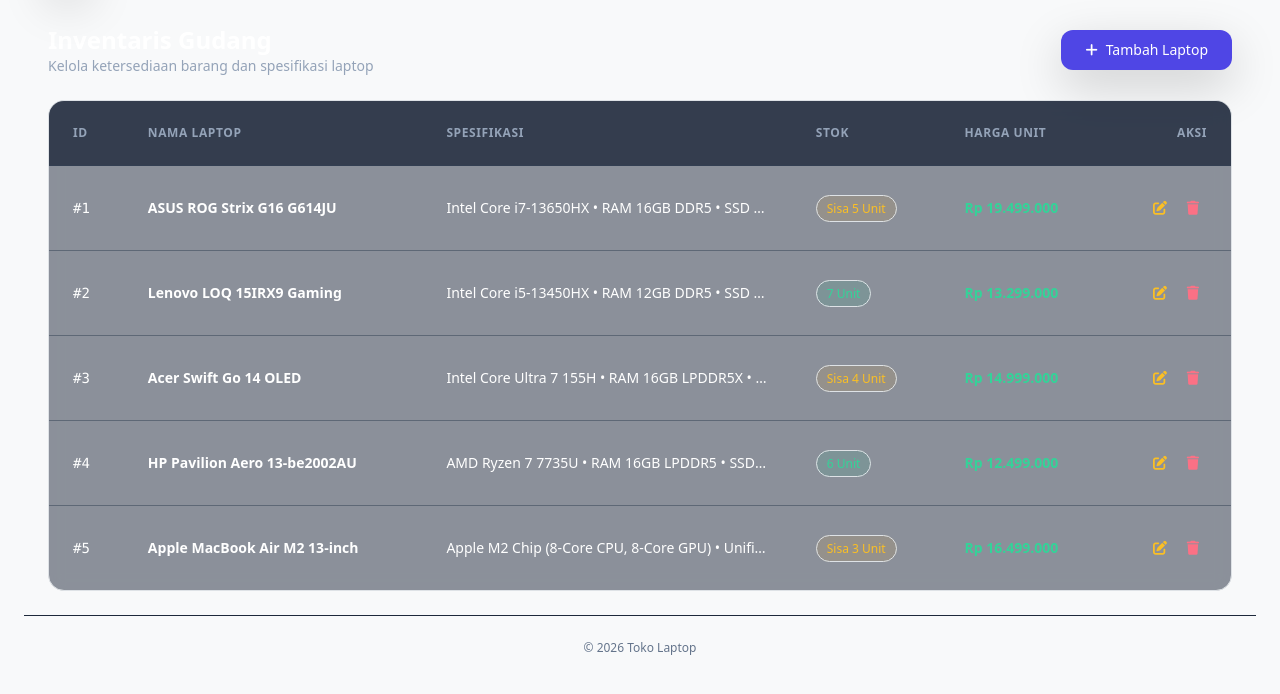
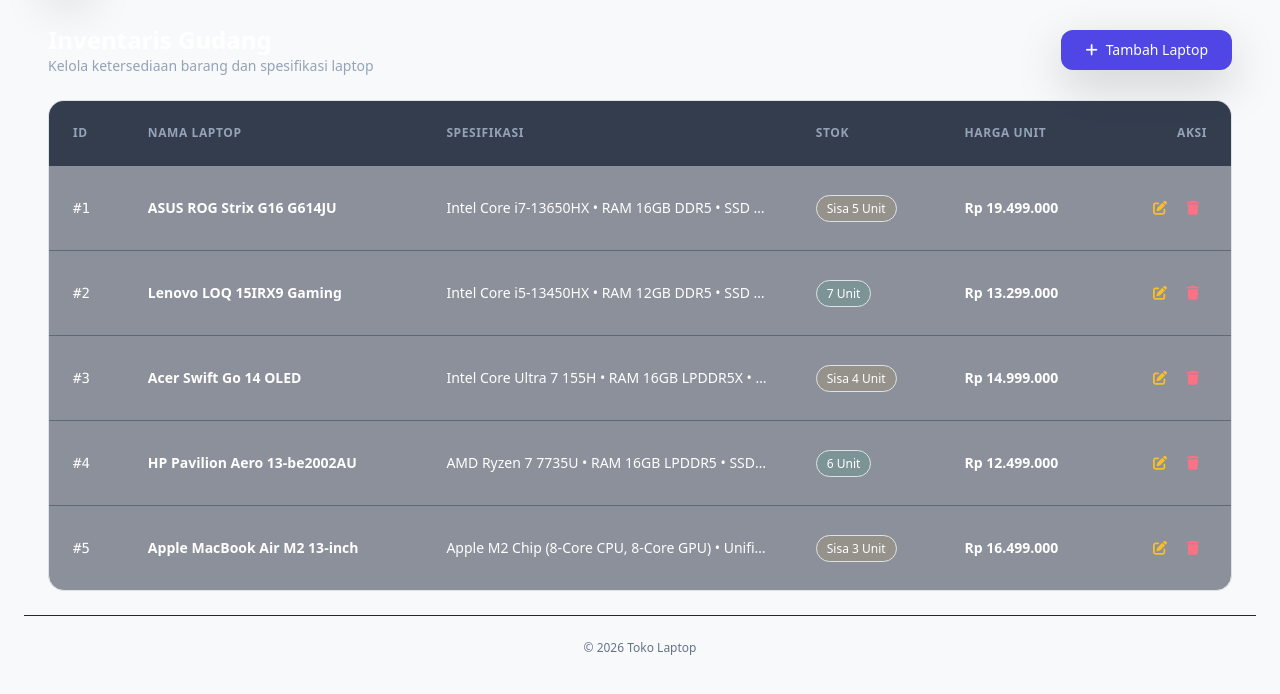
Before and after one commit to Nvlrdnn/tokoLaptop, a Laravel app: page /gudang in a window 1280 px wide. Shown: the part 89-783 px from the top of the page. Run offline with Laravel 9, Linux system fonts and the light colour scheme; a user stored in the database is signed in; data comes from the database, SQL or seed files in the repository; some libraries are stand-ins or nearby versions.

Commit message:
changes to be committed:

```diff
--- a/resources/views/gudang/index.blade.php
+++ b/resources/views/gudang/index.blade.php
@@ -50,14 +50,14 @@
                         <td class="p-4 text-white max-w-xs truncate">{{ $item->spesifikasi }}</td>
                         <td class="p-4">
                             @if($item->stok > 5)
-                                <span class="bg-emerald-500/10 text-emerald-400 border border-emerald-500/20 px-2.5 py-1 rounded-full text-xs font-medium">{{ $item->stok }} Unit</span>
+                                <span class="bg-emerald-500/10 text-white border border-emerald-500/20 px-2.5 py-1 rounded-full text-xs font-medium">{{ $item->stok }} Unit</span>
                             @elseif($item->stok > 0)
-                                <span class="bg-amber-500/10 text-amber-400 border border-amber-500/20 px-2.5 py-1 rounded-full text-xs font-medium">Sisa {{ $item->stok }} Unit</span>
+                                <span class="bg-amber-500/10 text-white border border-amber-500/20 px-2.5 py-1 rounded-full text-xs font-medium">Sisa {{ $item->stok }} Unit</span>
                             @else
-                                <span class="bg-rose-500/10 text-rose-400 border border-rose-500/20 px-2.5 py-1 rounded-full text-xs font-medium">Habis</span>
+                                <span class="bg-rose-500/10 text-white border border-rose-500/20 px-2.5 py-1 rounded-full text-xs font-medium">Habis</span>
                             @endif
                         </td>
-                        <td class="p-4 font-semibold text-emerald-400">Rp {{ number_format($item->harga, 0, ',', '.') }}</td>
+                        <td class="p-4 font-semibold text-white">Rp {{ number_format($item->harga, 0, ',', '.') }}</td>
                         <td class="p-4 text-right">
                             <button type="button" onclick="openEditModal({{ $item->id }}, '{{ addslashes($item->nama_laptop) }}', {{ $item->stok }}, {{ $item->harga }})"
                                     class="text-amber-400 hover:text-amber-300 p-2 rounded-lg hover:bg-amber-500/10 transition">
```
